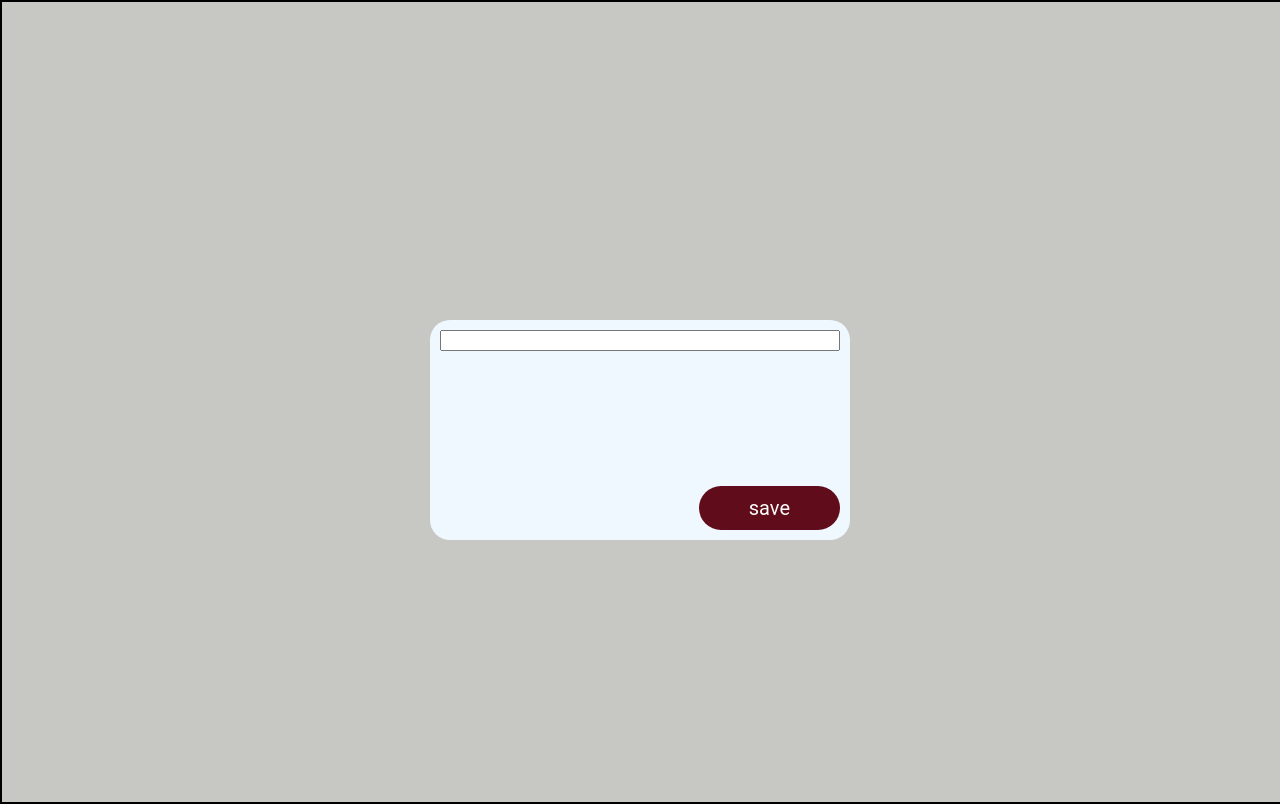
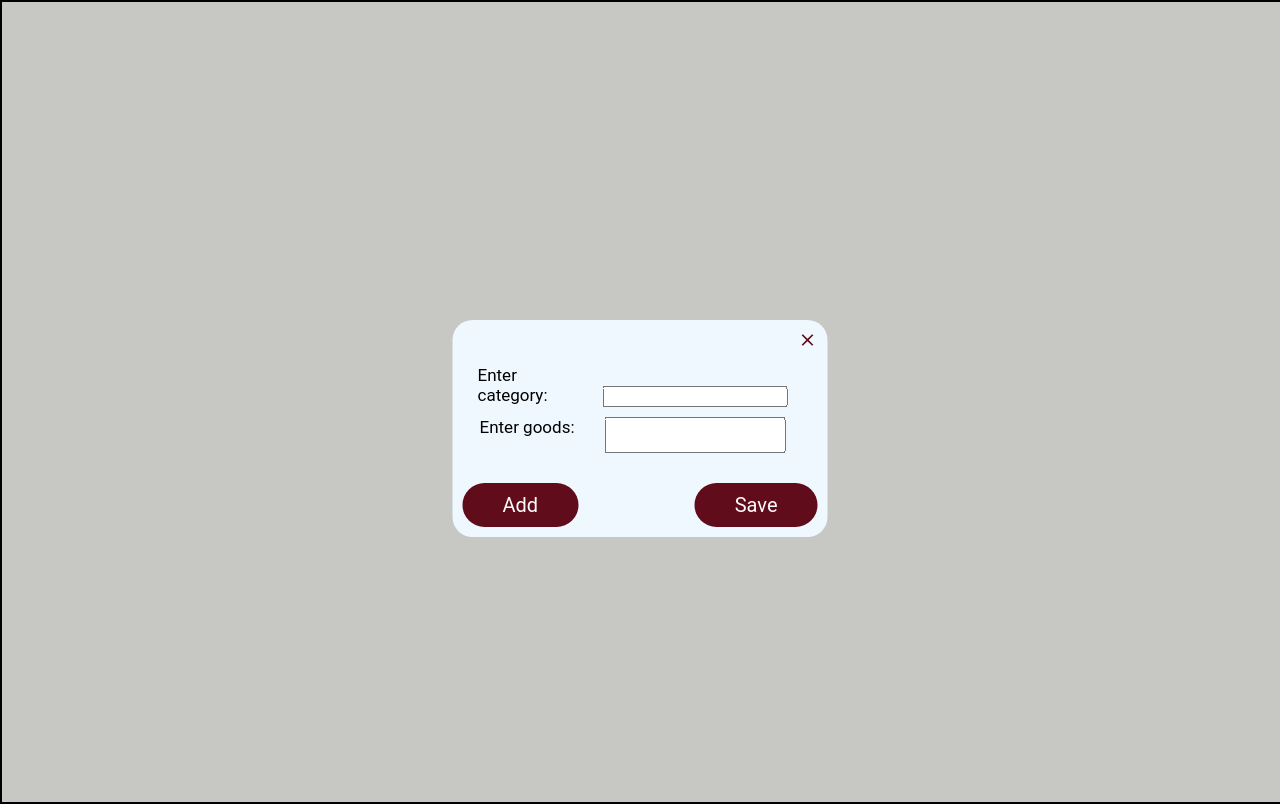
Before and after one commit to AllaMatveyeva/ShoppingList, a React (Create React App) app in the folder my-app/: page / in a window 1280 px wide. Both pictures are taken after a click on the button "Add item". Built offline with nearby package versions, Linux system fonts and the light colour scheme.

Commit message:
do additionBlock

```diff
--- a/my-app/src/Addition.js
+++ b/my-app/src/Addition.js
@@ -1,6 +1,83 @@
-export const Addition = (props) => {
+import { style } from "@mui/system";
+import { useState } from "react";
+import styled from "styled-components";
+import { Button, ButtonStyle } from "./Button";
+import { addbuttonText, saveButtonText } from "./buttonText";
+import { FormBody } from "./FormBody";
+import { CloseIconMui } from "./Modal";
 
-    return (
-        <input/>
-    )
+export const Form = styled.form`
+  display: flex;
+  flex-direction: column;
+  justify-content: space-between;
+  border-radius: 20px;
+  font-family: roboto;
+font-size: 17px;
+`;
+export const Submit = styled(ButtonStyle)``;
+
+export const CloseIconAddition = styled(CloseIconMui)`
+align-self: flex-start;
+`;
+
+export const ButtonBlock  = styled.div`
+display: flex;
+justify-content: space-between;
+ margin-top: 15px;
+`
+
+export const Addition = ({ close }) => {
+  const [categoryValue, setCategoryValue] = useState("");
+  const [goodsValue, setGoodsValue] = useState("");
+  const [itemsAddition, setItemsAddition] = useState(new Set([1]));
+
+  const handleChange = (event) => {
+    event.target.id === "category"
+      ? setCategoryValue(event.target.value)
+      : setGoodsValue(event.target.value);
+  };
+
+  const handleSubmit = (event) => {
+    const item = {
+      category: categoryValue,
+      good: goodsValue,
+    };
+
+    event.preventDefault();
+  };
+
+  const handleAdd = () => {
+    const num = itemsAddition.size > 0 ? itemsAddition.size + 1 : 1;
+    const updatedItemsAddition = new Set (itemsAddition);
+    updatedItemsAddition.add (num);
+    setItemsAddition(new Set (updatedItemsAddition));
+  };
+
+  const handleRemove = (item) => {
+    const updatedItemsAddition = new Set (itemsAddition);
+    updatedItemsAddition.delete (item);
+    setItemsAddition(new Set (updatedItemsAddition));
+  }
+
+  return (
+    <Form onSubmit={handleSubmit}>
+      {Array.from(itemsAddition).map((item) => (
+        <div style={{display: "flex", margin: "15px"}}>
+        <FormBody
+        key={item}
+        id={item}
+        categoryValue={categoryValue}
+        goodsValue={goodsValue}
+        handleChange={handleChange}/>
+        {itemsAddition.size > 1 &&
+        <CloseIconAddition onClick= {() => handleRemove (item)}/>
 }
+        </div>
+      ))}
+      <ButtonBlock>
+        <Button onClick={handleAdd} buttonText={addbuttonText} min />
+        <Submit as="input" type="submit" value={saveButtonText} min />
+      </ButtonBlock>
+    </Form>
+  );
+};
--- a/my-app/src/Button.js
+++ b/my-app/src/Button.js
@@ -1,7 +1,7 @@
 import styled from "styled-components";
 
 export const ButtonStyle = styled.button`
-padding: ${props => props.min ? "10px 50px" : "20px 70px"};
+padding: ${props => props.min ? "10px 40px" : "20px 70px"};
 border: none;
 background-color: #610c1a;
 border-radius: 50px;
--- /dev/null
+++ b/my-app/src/FormBody.js
@@ -0,0 +1,33 @@
+import styled from "styled-components"
+
+export const Label = styled.label`
+width: 105px;
+display: inline-block;
+`;
+export const Input = styled.input`
+margin-left: 20px;
+`;
+export const Textarea = styled.textarea`
+margin-left: 20px;
+resize: none;
+`
+
+export const Wrapper = styled.div`
+margin-right: 15px;
+`
+export const FormBody = ({categoryValue,goodsValue,handleChange, id}) => {
+
+return (
+        <Wrapper>
+          <div>
+          <Label htmlFor="category">Enter category:</Label>
+          <Input type="text" value={categoryValue} id="category" required onChange={handleChange}/>
+          </div>
+          <div style={{display: "flex", justifyContent: "center", marginTop: "10px"}}>
+          <Label htmlFor="goods">Enter goods:</Label>
+          <Textarea  value={goodsValue} id="goods" required onChange={handleChange} minlength="10"/>
+          </div>
+
+        </Wrapper>
+    )
+}
--- a/my-app/src/Modal.js
+++ b/my-app/src/Modal.js
@@ -1,6 +1,7 @@
 import styled from "styled-components"
 import { Button } from "./Button";
-
+import CloseIcon from '@mui/icons-material/Close';
+import { useState } from "react";
 
 export const Wrapper = styled.div`
   position: absolute;
@@ -19,8 +20,6 @@ position: absolute;
 top: 40%;
 left: 50%;
 transform: translate(-50%);
-min-width: 400px;
-min-height: 200px;
 border-radius: 20px;
 padding: 10px;
 background-color: aliceblue;
@@ -30,11 +29,16 @@ justify-content: flex-end;
   display: flex;
 `;
 
-const buttonText = "save";
+export const CloseIconMui = styled(CloseIcon)`
+   font-size: 20px !important;
+   color:  #610c1a !important;
+    font-weight: bold;
+    align-self: flex-end;
+`
+
+
 
 export const Modal = ({open, children, close,}) => {
-
-    console.log(close)
 
     return (
         open &&
@@ -42,9 +46,10 @@ export const Modal = ({open, children, close,}) => {
         <Wrapper onClick={close}>
         </Wrapper>
         <ModalWindow >
+        <CloseIconMui onClick={close}/>
         {children}
         <WrapperButton>
-        <Button onClick={close} buttonText = {buttonText} min/>
+        {/* <Button onClick={close} buttonText = {buttonText} min/> */}
         </WrapperButton>
     </ModalWindow>
     </>
--- a/my-app/src/ShoppingList.js
+++ b/my-app/src/ShoppingList.js
@@ -1,7 +1,8 @@
-import { useState } from "react";
+import {  useState } from "react";
 import styled from "styled-components";
 import { Addition } from "./Addition";
 import { Button } from "./Button";
+import { addItemButtonText } from "./buttonText";
 import {  Modal } from "./Modal";
 
 export const Wrapper = styled.div`
@@ -10,29 +11,29 @@ position: absolute;
     left: 50%;
     transform: translate(-50%);
 `
-const buttonText = "Add item"
+
 
 export const ShoppingList = (props) => {
 
     const [open, setOpen] = useState(false);
+
 
 const handleOpen = () => setOpen (true);
 
 
 const handleClose = () => setOpen (false);
 
-
-    return (
+return (
         <>
         <Wrapper>
-        <Button onClick={handleOpen} buttonText = {buttonText}>
+        <Button onClick={handleOpen} buttonText = {addItemButtonText}>
         </Button>
         </Wrapper>
          <Modal
          open = {open}
          close = {handleClose}
          >
-            <Addition/>
+            <Addition close = {handleClose}/>
         </Modal>
 
     </>
--- /dev/null
+++ b/my-app/src/buttonText.js
@@ -0,0 +1,3 @@
+export const addItemButtonText = "Add item";
+export const saveButtonText = "Save";
+export const addbuttonText = "Add";
```
